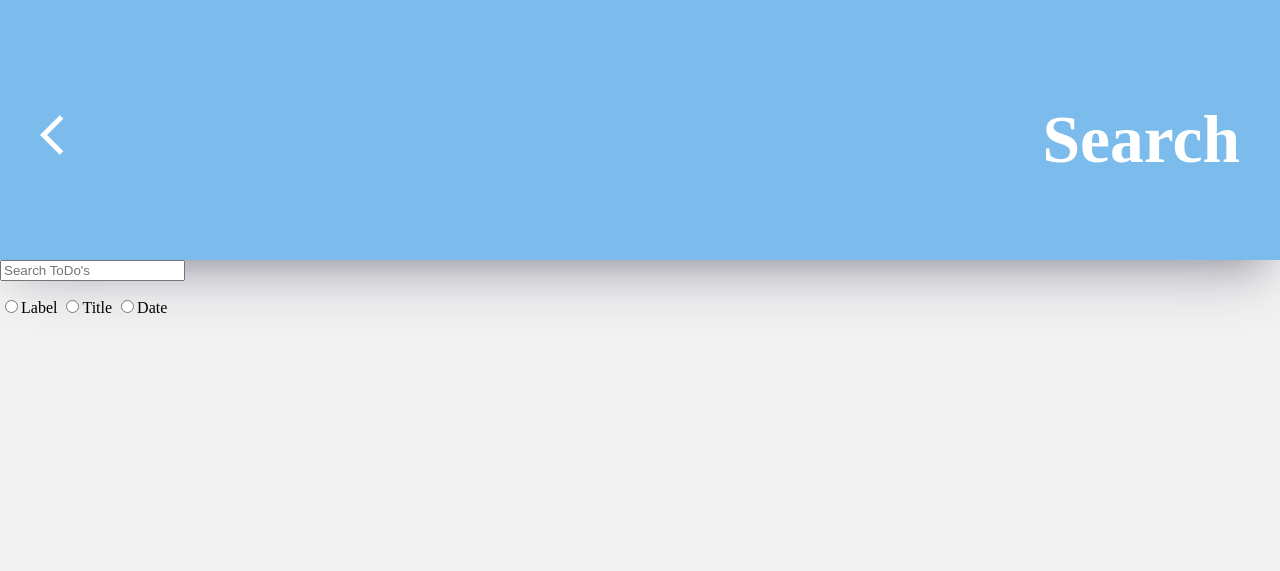
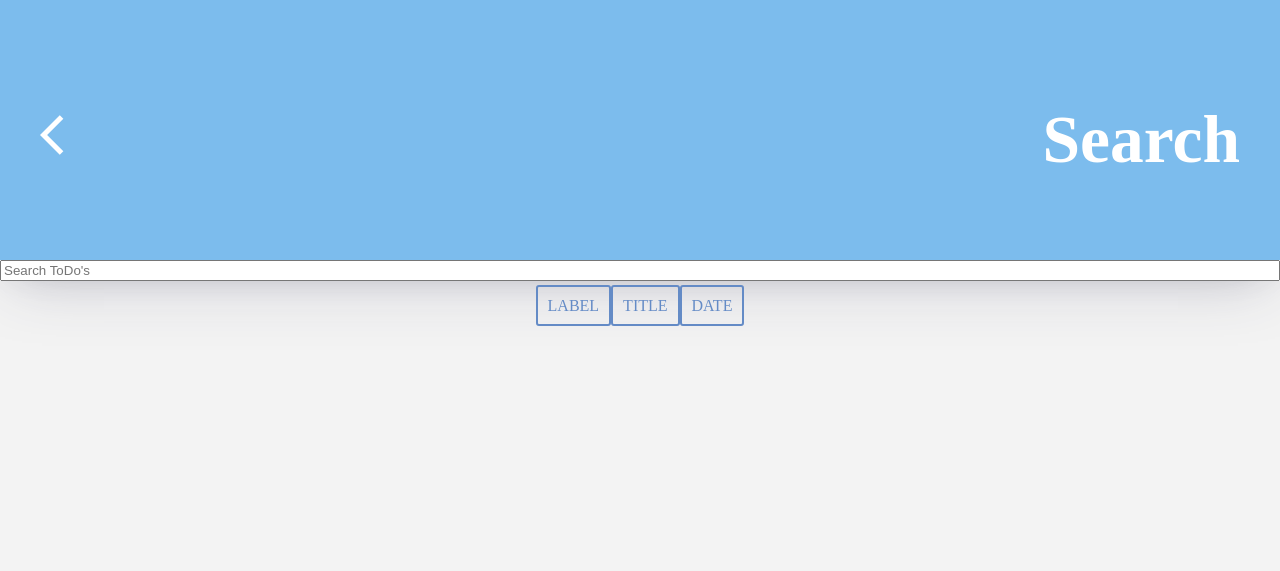
Before and after one commit to software-students-fall2022/web-app-exercise-team-14-1, a Flask app: page /search in a window 1280 px wide. Shown: the top 571 px of the page. Run offline with Flask 2, Linux system fonts and the light colour scheme; parts of the project's set-up code (start-up, migrations or seed data) failed here and were passed over.

Commit message:
added css styles for search page

```diff
--- a/static/css/styles.css
+++ b/static/css/styles.css
@@ -216,3 +216,40 @@ body {
     border: 2px solid black;
     border-radius: 10px;
 }
+
+
+
+/* SEARCH PAGE STYLES */
+
+.search-bar {
+    display: flex;
+    justify-content: center;
+    flex-wrap: wrap;
+}
+
+.search-bar input[type="text"] {
+    width: 100%;
+}
+
+#search-by-buttons {
+    display: flex;
+    justify-content: space-evenly;
+}
+
+#search-by-buttons input[type="radio"] {
+    display: none;
+}
+
+#search-by-buttons input[type="radio"]:checked span {
+    background-color: #648bc6;
+    color: black;
+}
+
+#search-by-buttons span {
+    /* display: inline-block; */
+    padding: 10px;
+    text-transform: uppercase;
+    border: 2px solid #648bc6;
+    border-radius: 3px;
+    color: #648bc6;
+}
--- a/templates/search.html
+++ b/templates/search.html
@@ -3,11 +3,10 @@
     <form action="{{url_for('search')}}" method="POST" class="search-bar">
         <input type="text" placeholder="Search ToDo's">
         <p id="search-by-buttons">
-            <label><input type="radio" name="search-by" value="Label">Label</label>
-            <label><input type="radio" name="search-by" value="Title">Title</label>
-            <label><input type="radio" name="search-by" value="Date">Date</label>
+            <label><input type="radio" name="search-by" value="Label"><span>Label</span></label>
+            <label><input type="radio" name="search-by" value="Title"><span>Title</span></label>
+            <label><input type="radio" name="search-by" value="Date"><span>Date</span></label>
         </p>
     </form>
-
 </div>
 {% endblock %}
```
